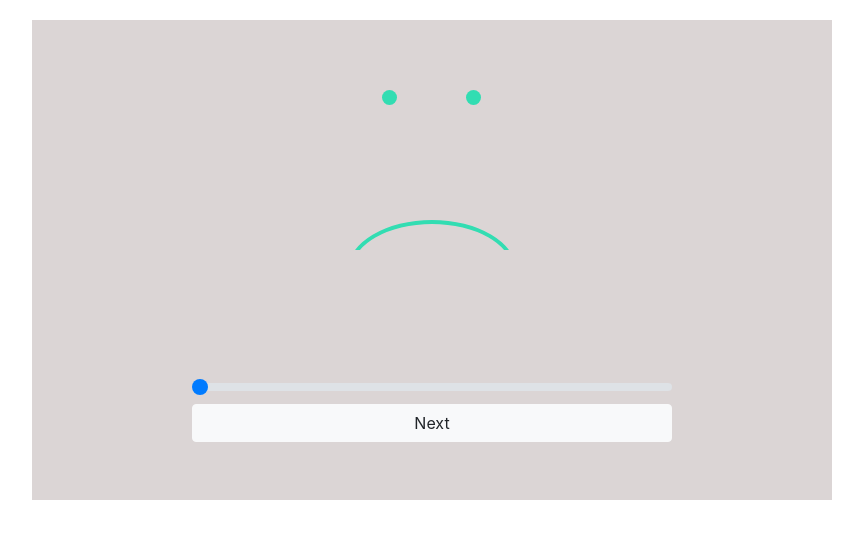
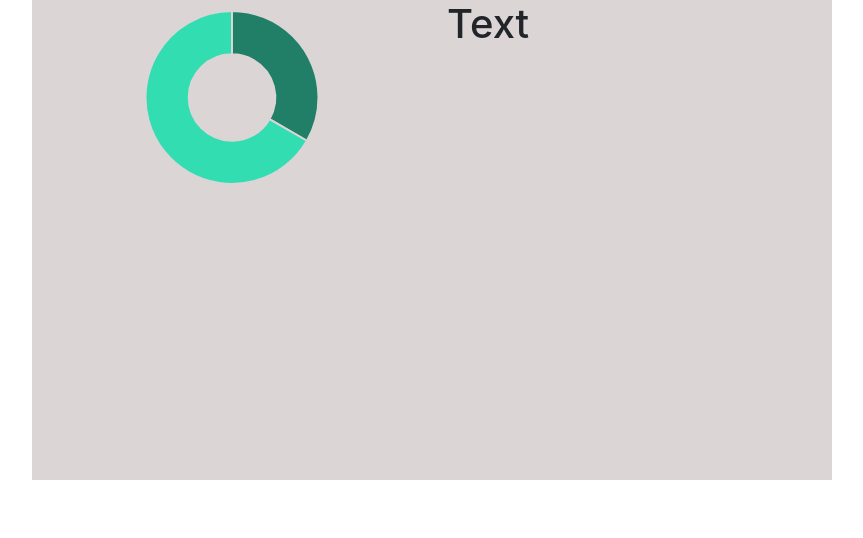
Before and after one commit to ninthiran/Mood_Feeling_App, a React (Create React App) app in the folder client-moodapp/: page / in a window 1280 px wide. Shown: the top 538 px of the page, without its empty margins (208-1071 px from the left). Built offline with nearby package versions, Linux system fonts and the light colour scheme.

Commit message:
Adding new components to App.js

```diff
--- a/client-moodapp/src/App.js
+++ b/client-moodapp/src/App.js
@@ -2,14 +2,29 @@ import React, { Component } from "react";
 import "bootstrap/dist/css/bootstrap.min.css";
 import "./App.css";
 import CheckInFeature from "./components/checkinFeatures";
+import InsightsContainer from "./components/insightsContainer";
+
+let postSucess = false;
 
 class App extends Component {
+  state = {
+    postSucess: false
+  };
+
+  sucessAction = () => {
+    this.setState({ postSucess: !this.state.postSucess });
+  };
+
   render() {
     return (
       <div className="App">
         <div className="container">
           <div className="main_container">
-            <CheckInFeature />
+            {this.state.postSucess ? (
+              <CheckInFeature onComplete={this.sucessAction} />
+            ) : (
+              <InsightsContainer />
+            )}
           </div>
         </div>
       </div>
```
